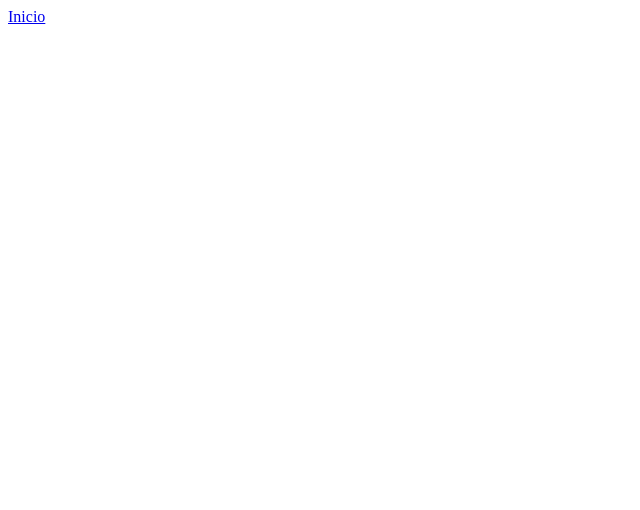
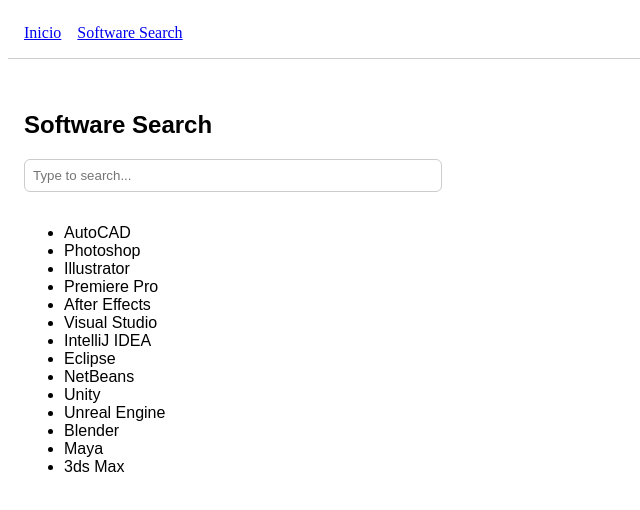
Before and after one commit to azehor/2025-UTN-TPGrupal-Grupo1, a React (Vite) app in the folder frontend/: page /software-search in a window 1280 px wide. Before the commit this address had no page. Shown: the top 510 px of the page, without its empty margins (0-640 px from the left). Built offline with nearby package versions, Linux system fonts and the light colour scheme.

Commit message:
feat: create software search (draft)

```diff
--- a/frontend/src/App.tsx
+++ b/frontend/src/App.tsx
@@ -2,18 +2,28 @@ import type { FC } from 'react'
 import './App.css'
 import Home from "./pages/Home"
 import { Link, Route, Routes } from 'react-router-dom'
+import { SoftwareSearchPage } from './pages/SoftwareSearchPage'
 
 
 
 const App: FC = () => {
   return (
     <div>
-      <nav>
+      <nav
+        style={{
+          display: "flex",
+          gap: "1rem",
+          padding: "1rem",
+          borderBottom: "1px solid #ccc",
+          marginBottom: "1rem"
+        }}>
         <Link to="/">Inicio</Link>
+        <Link to="/software-search">Software Search</Link>
       </nav>
 
       <Routes>
         <Route path="/" element={<Home />} />
+        <Route path="/software-search" element={<SoftwareSearchPage />} />
       </Routes>
     </div>
   )
--- /dev/null
+++ b/frontend/src/components/SoftwareSearch.tsx
@@ -0,0 +1,54 @@
+import React, { useState } from "react";
+
+const softwareList: string[] = [
+  "AutoCAD",
+  "Photoshop",
+  "Illustrator",
+  "Premiere Pro",
+  "After Effects",
+  "Visual Studio",
+  "IntelliJ IDEA",
+  "Eclipse",
+  "NetBeans",
+  "Unity",
+  "Unreal Engine",
+  "Blender",
+  "Maya",
+  "3ds Max"
+];
+
+export const SoftwareSearch: React.FC = () => {
+  const [query, setQuery] = useState("");
+
+  const filteredList = softwareList.filter(soft =>
+    soft.toLowerCase().includes(query.toLowerCase())
+  );
+
+  return (
+    <div style={{ fontFamily: "sans-serif", padding: "1rem", maxWidth: "400px" }}>
+      <h2>Software Search</h2>
+
+      <input
+        type="text"
+        placeholder="Type to search..."
+        value={query}
+        onChange={e => setQuery(e.target.value)}
+        style={{
+          width: "100%",
+          padding: "0.5rem",
+          marginBottom: "1rem",
+          border: "1px solid #ccc",
+          borderRadius: "6px"
+        }}
+      />
+
+      <ul>
+        {filteredList.length > 0 ? (
+          filteredList.map((soft, index) => <li key={index}>{soft}</li>)
+        ) : (
+          <li>No software found</li>
+        )}
+      </ul>
+    </div>
+  );
+};
--- /dev/null
+++ b/frontend/src/pages/SoftwareSearchPage.tsx
@@ -0,0 +1,6 @@
+import type { FC } from "react"
+import { SoftwareSearch } from "../components/SoftwareSearch"
+
+export const SoftwareSearchPage: FC = () => {
+  return <SoftwareSearch />
+}
```
